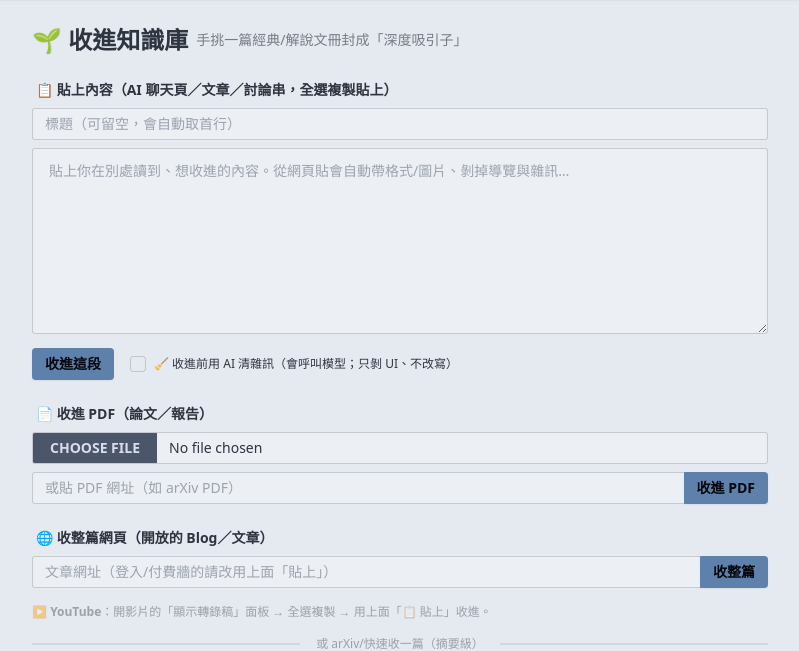
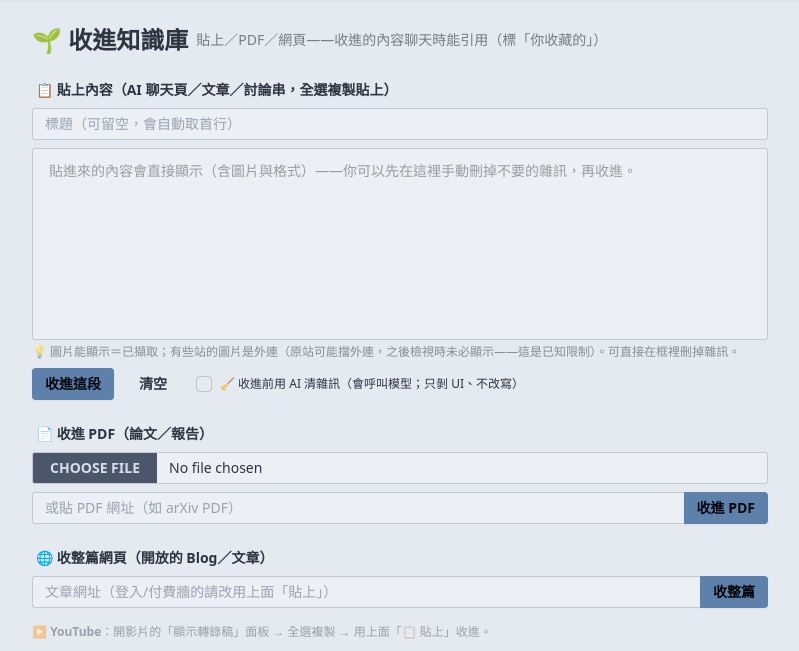
Before and after one commit to timcsy/KnowField, a FastAPI app: page /ingest in a window 1280 px wide. Shown: the part 64-715 px from the top of the page, without its empty margins (240-1039 px from the left). Run offline with FastAPI, Linux system fonts and the light colour scheme; some libraries are stand-ins or nearby versions.

Commit message:
rich-paste 改 contenteditable：貼上直接顯示格式與圖片（可視回饋）
問題：textarea 放不了圖片、也無回饋，使用者看不到圖到底進了沒（貼知乎只剩純文字側欄）。

- ingest.html：貼上框從 textarea 換成 contenteditable 富文字區——貼上直接顯示格式/圖片、
  可手動刪雜訊；送出讀 innerHTML→html、innerText→text 後備；加清空鈕、圖片限制說明
- ingest/web.py：img 只收外連 http/// URL；擋掉 data:base64（截圖會塞爆 embedding，待圖片儲存）

已知限制（誠實）：外連圖片走 hotlink，原站擋外連時檢視未必顯示；截圖/data-URI 持久化需圖片儲存（另議）

Co-Authored-By: Claude Opus 4.8 (1M context) <noreply@anthropic.com>
Claude-Session: https://claude.ai/code/session_01GUvLQ99TkXkvkjy6b9fEtG

```diff
--- a/src/learnnews/ingest/web.py
+++ b/src/learnnews/ingest/web.py
@@ -51,7 +51,8 @@ class _ArticleMarkdown(HTMLParser):
         if tag == "img":                                  # 圖片→行內 markdown（spec 031 rich-paste）
             a = dict(attrs)
             src = a.get("src") or a.get("data-src") or a.get("data-actualsrc") or ""
-            if src and src.startswith(("http", "//", "data:")):
+            # 只收外連圖片 URL（短）；data: base64（如截圖）會塞爆 embedding，先擋掉（待圖片儲存）
+            if src and src.startswith(("http", "//")):
                 self._flush()
                 if src.startswith("//"):
                     src = "https:" + src
--- a/src/learnnews/web/templates/ingest.html
+++ b/src/learnnews/web/templates/ingest.html
@@ -3,8 +3,14 @@
 {% block content %}
   <div class="flex items-center gap-2 mb-4">
     <h1 class="text-2xl font-bold">🌱 收進知識庫</h1>
-    <span class="text-sm text-base-content/60">手挑一篇經典/解說文冊封成「深度吸引子」</span>
+    <span class="text-sm text-base-content/60">貼上／PDF／網頁——收進的內容聊天時能引用（標「你收藏的」）</span>
   </div>
+
+  <style>
+    #paste-rich:empty:before { content: attr(data-ph); color: rgba(0,0,0,.35); }
+    #paste-rich img { max-width: 100%; border-radius: 6px; margin: .3rem 0; }
+    #paste-rich { white-space: pre-wrap; }
+  </style>
 
   {% if content_result and content_result.status == 'ingested' %}
     <div class="alert alert-success mb-4">
@@ -17,30 +23,33 @@
     <div class="alert alert-warning mb-4"><span>沒有內容可收（貼上/轉檔結果是空的）。</span></div>
   {% endif %}
 
-  {# 嘴 1：貼上內容（rich-paste：帶格式/圖片、剝網站雜訊；純文字也行）#}
+  {# 嘴 1：貼上內容（rich-paste：contenteditable 直接顯示格式/圖片、可手動刪雜訊）#}
   <form action="/ingest/paste" method="post" class="mb-4" id="paste-form">
     <label class="label"><span class="label-text font-semibold">📋 貼上內容（AI 聊天頁／文章／討論串，全選複製貼上）</span></label>
     <input name="title" placeholder="標題（可留空，會自動取首行）" class="input input-bordered input-sm w-full mb-2">
-    <textarea name="text" id="paste-text" rows="6"
-              placeholder="貼上你在別處讀到、想收進的內容。從網頁貼會自動帶格式/圖片、剝掉導覽與雜訊…"
-              class="textarea textarea-bordered w-full mb-2"></textarea>
+    <div id="paste-rich" contenteditable="true"
+         class="textarea textarea-bordered w-full min-h-[12rem] overflow-auto mb-1"
+         data-ph="貼進來的內容會直接顯示（含圖片與格式）——你可以先在這裡手動刪掉不要的雜訊，再收進。"></div>
+    <p class="text-xs text-base-content/50 mb-2">💡 圖片能顯示＝已擷取；有些站的圖片是外連（原站可能擋外連，之後檢視時未必顯示——這是已知限制）。可直接在框裡刪掉雜訊。</p>
     <input type="hidden" name="html" id="paste-html">
+    <input type="hidden" name="text" id="paste-text">
     <div class="flex items-center gap-3 mb-1">
       <button class="btn btn-primary btn-sm">收進這段</button>
+      <button type="button" class="btn btn-ghost btn-sm" onclick="document.getElementById('paste-rich').innerHTML=''">清空</button>
       <label class="label cursor-pointer gap-2 py-0">
         <input type="checkbox" name="clean" value="1" class="checkbox checkbox-xs">
         <span class="label-text text-xs">🧹 收進前用 AI 清雜訊（會呼叫模型；只剝 UI、不改寫）</span>
       </label>
     </div>
     <script>
-      // rich-paste：擷取剪貼簿的 HTML（帶格式/圖片）→ 送後端抽正文；純文字貼上則走原路。
       (function () {
-        var ta = document.getElementById('paste-text'), hid = document.getElementById('paste-html');
-        ta.addEventListener('paste', function (e) {
-          var html = (e.clipboardData || window.clipboardData).getData('text/html');
-          if (html) hid.value = html;
+        var form = document.getElementById('paste-form');
+        var rich = document.getElementById('paste-rich');
+        form.addEventListener('submit', function () {
+          rich.querySelectorAll('script,style').forEach(function (n) { n.remove(); });
+          document.getElementById('paste-html').value = rich.innerHTML;
+          document.getElementById('paste-text').value = rich.innerText;  // 純文字後備
         });
-        ta.addEventListener('input', function () { if (!ta.value.trim()) hid.value = ''; });  // 清空同步
       })();
     </script>
   </form>
```
